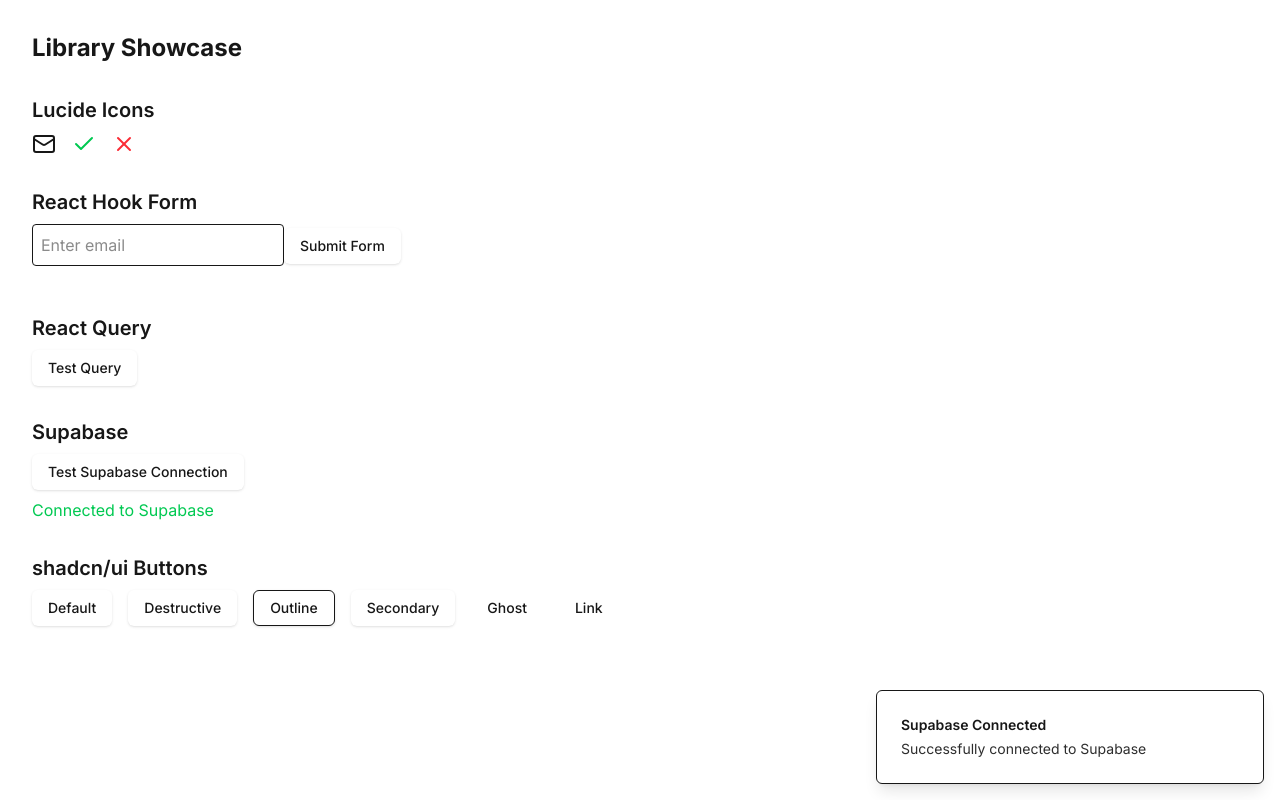
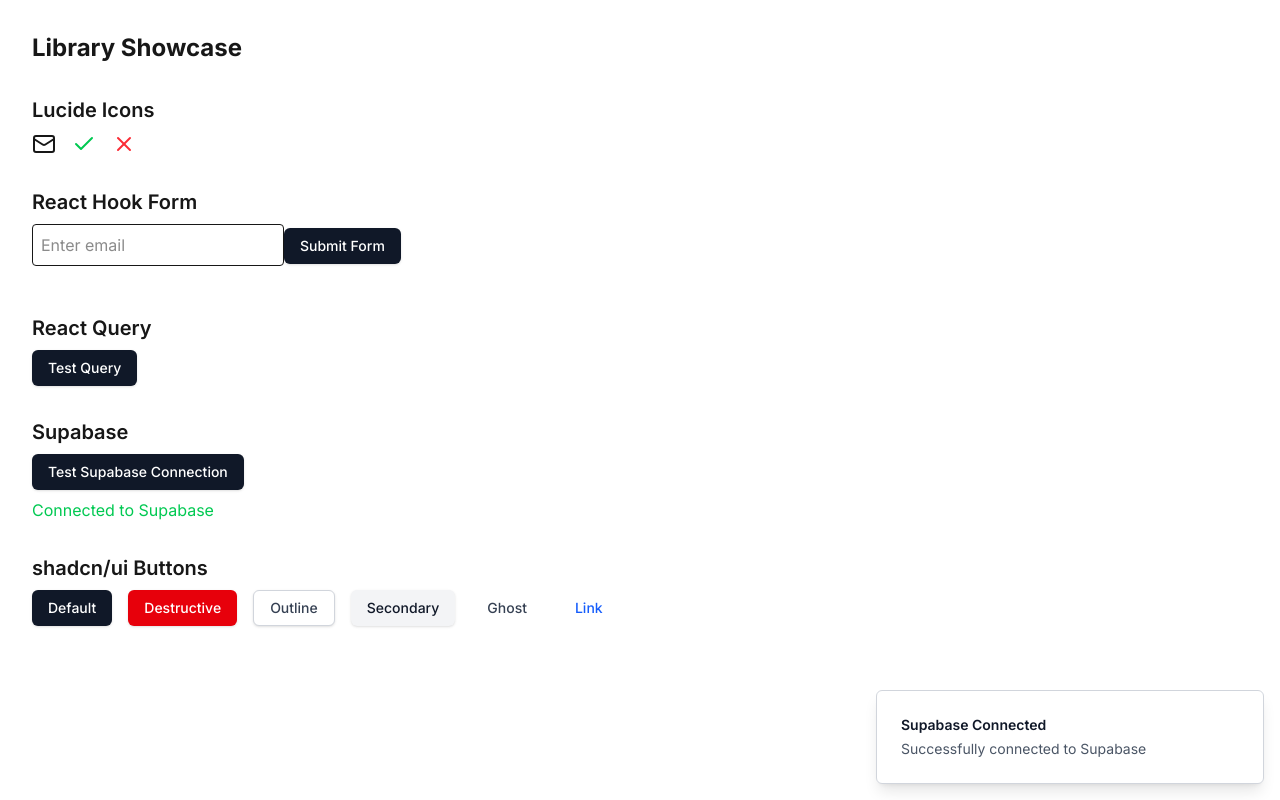
Before and after one commit to Konstantin212/picki_ai, a Next.js app: page / in a window 1280 px wide. Both pictures are taken after a click on the button "Test Supabase Connection". Built offline with nearby package versions, Linux system fonts and the light colour scheme; no server answers; the database is empty.

Commit message:
refactor: update button and toast components with improved styling and color contrast

```diff
--- /dev/null
+++ b/cspell.json
@@ -0,0 +1,5 @@
+{
+  "version": "0.2",
+  "language": "en",
+  "words": ["supabase", "pickai", "pnpm"]
+}
--- a/package.json
+++ b/package.json
@@ -42,11 +42,13 @@
     "@supabase/supabase-js": "^2.49.4",
     "@tanstack/react-query": "^5.73.3",
     "@tanstack/react-query-devtools": "^5.73.3",
+    "autoprefixer": "^10.4.21",
     "axios": "^1.8.4",
     "class-variance-authority": "^0.7.1",
     "clsx": "^2.1.1",
     "lucide-react": "^0.487.0",
     "next": "15.3.0",
+    "postcss": "^8.5.3",
     "react": "^19.0.0",
     "react-dom": "^19.0.0",
     "react-hook-form": "^7.55.0",
@@ -66,7 +68,8 @@
     "eslint-config-next": "15.3.0",
     "prettier": "^3.5.3",
     "prettier-plugin-tailwindcss": "^0.6.11",
-    "tailwindcss": "^4",
+    "tailwindcss": "^4.1.3",
+    "tailwindcss-animate": "^1.0.7",
     "typescript": "^5"
   }
 }
--- a/src/components/ui/button.tsx
+++ b/src/components/ui/button.tsx
@@ -4,20 +4,17 @@
 import { cn } from "@/lib/utils";
 
 const buttonVariants = cva(
-  "inline-flex items-center justify-center whitespace-nowrap rounded-md text-sm font-medium transition-colors focus-visible:outline-none focus-visible:ring-1 focus-visible:ring-ring disabled:pointer-events-none disabled:opacity-50",
+  "inline-flex items-center justify-center whitespace-nowrap rounded-md text-sm font-medium ring-offset-white transition-colors focus-visible:outline-none focus-visible:ring-2 focus-visible:ring-gray-400 focus-visible:ring-offset-2 disabled:pointer-events-none disabled:opacity-50 cursor-pointer",
   {
     variants: {
       variant: {
-        default:
-          "bg-primary text-primary-foreground shadow hover:bg-primary/90",
-        destructive:
-          "bg-destructive text-destructive-foreground shadow-sm hover:bg-destructive/90",
+        default: "bg-gray-900 text-white shadow hover:bg-gray-800",
+        destructive: "bg-red-600 text-white shadow-sm hover:bg-red-700",
         outline:
-          "border border-input bg-background shadow-sm hover:bg-accent hover:text-accent-foreground",
-        secondary:
-          "bg-secondary text-secondary-foreground shadow-sm hover:bg-secondary/80",
-        ghost: "hover:bg-accent hover:text-accent-foreground",
-        link: "text-primary underline-offset-4 hover:underline",
+          "border border-gray-300 bg-white text-gray-700 shadow-sm hover:bg-gray-50 hover:text-gray-900",
+        secondary: "bg-gray-100 text-gray-900 shadow-sm hover:bg-gray-200",
+        ghost: "text-gray-700 hover:bg-gray-100 hover:text-gray-900",
+        link: "text-blue-600 underline-offset-4 hover:text-blue-700 hover:underline",
       },
       size: {
         default: "h-9 px-4 py-2",
--- a/src/components/ui/toast.tsx
+++ b/src/components/ui/toast.tsx
@@ -26,9 +26,8 @@
   {
     variants: {
       variant: {
-        default: "border bg-background",
-        destructive:
-          "destructive group border-destructive bg-destructive text-destructive-foreground",
+        default: "border border-gray-300 bg-white text-gray-700",
+        destructive: "border-red-600 bg-red-600 text-white",
       },
     },
     defaultVariants: {
@@ -59,7 +58,7 @@
   <ToastPrimitives.Action
     ref={ref}
     className={cn(
-      "inline-flex h-8 shrink-0 items-center justify-center rounded-md border bg-transparent px-3 text-sm font-medium ring-offset-background transition-colors hover:bg-secondary focus:outline-none focus:ring-2 focus:ring-ring focus:ring-offset-2 disabled:pointer-events-none disabled:opacity-50 group-[.destructive]:border-muted/40 group-[.destructive]:hover:border-destructive/30 group-[.destructive]:hover:bg-destructive group-[.destructive]:hover:text-destructive-foreground group-[.destructive]:focus:ring-destructive",
+      "inline-flex h-8 shrink-0 items-center justify-center rounded-md border border-gray-300 bg-transparent px-3 text-sm font-medium transition-colors hover:bg-gray-100 focus:outline-none focus:ring-2 focus:ring-gray-400 focus:ring-offset-2 disabled:pointer-events-none disabled:opacity-50 group-[.destructive]:border-red-300 group-[.destructive]:hover:border-red-500 group-[.destructive]:hover:bg-red-600 group-[.destructive]:hover:text-white group-[.destructive]:focus:ring-red-400 group-[.destructive]:focus:ring-offset-red-600 cursor-pointer",
       className
     )}
     {...props}
@@ -74,7 +73,7 @@
   <ToastPrimitives.Close
     ref={ref}
     className={cn(
-      "absolute right-2 top-2 rounded-md p-1 text-foreground/50 opacity-0 transition-opacity hover:text-foreground focus:opacity-100 focus:outline-none focus:ring-2 group-hover:opacity-100 group-[.destructive]:text-red-300 group-[.destructive]:hover:text-red-50 group-[.destructive]:focus:ring-red-400 group-[.destructive]:focus:ring-offset-red-600",
+      "absolute right-2 top-2 rounded-md p-1 text-gray-500 opacity-0 transition-opacity hover:text-gray-900 focus:opacity-100 focus:outline-none focus:ring-2 group-hover:opacity-100 group-[.destructive]:text-red-300 group-[.destructive]:hover:text-red-50 group-[.destructive]:focus:ring-red-400 group-[.destructive]:focus:ring-offset-red-600 cursor-pointer",
       className
     )}
     toast-close=""
@@ -91,7 +90,7 @@
 >(({ className, ...props }, ref) => (
   <ToastPrimitives.Title
     ref={ref}
-    className={cn("text-sm font-semibold", className)}
+    className={cn("text-sm font-semibold text-gray-900", className)}
     {...props}
   />
 ));
@@ -103,7 +102,7 @@
 >(({ className, ...props }, ref) => (
   <ToastPrimitives.Description
     ref={ref}
-    className={cn("text-sm opacity-90", className)}
+    className={cn("text-sm text-gray-600", className)}
     {...props}
   />
 ));
```
Also changed, not shown: src/components/LibraryShowcase.tsx (+31 -26 lines), 1 other file (tests, documents, lock files or other folders).
